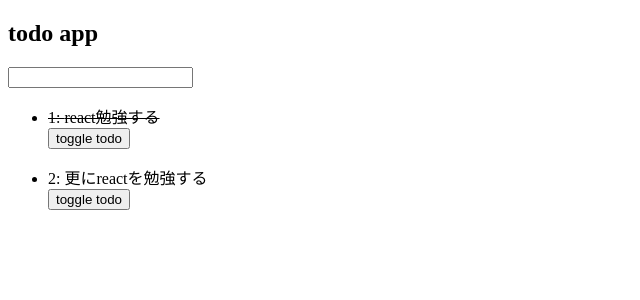
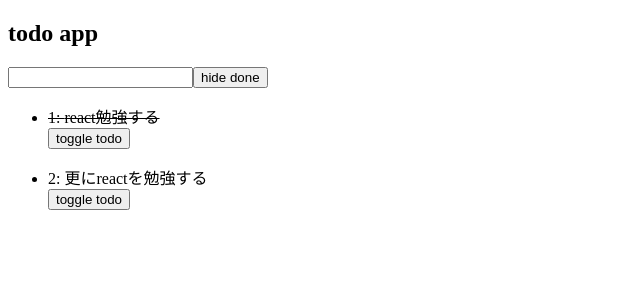
Before and after one commit to knb-wkm/react-study-02, a React (Create React App) app: page / in a window 1280 px wide. Shown: the top 300 px of the page, without its empty margins (0-640 px from the left). Built offline with nearby package versions, Linux system fonts and the light colour scheme.

Commit message:
機能盛れ

```diff
--- a/src/App.js
+++ b/src/App.js
@@ -8,7 +8,8 @@ class App extends Component {
       todos: [
         {id: 1, name: "react勉強する", done: true},
         {id: 2, name: "更にreactを勉強する", done: false}
-      ]
+      ],
+      hideDone: false
     };
   }
 
@@ -41,6 +42,14 @@ class App extends Component {
       this.refs.todoText.value = "";
     };
 
+    const hideDone = () => {
+      this.setState({ hideDone: !this.state.hideDone });
+    };
+
+    const todos = this.state.hideDone
+          ? this.state.todos.filter(todo => todo.done === false)
+          : this.state.todos;
+
     return (
       <div>
         <h2>{title}</h2>
@@ -50,7 +59,9 @@ class App extends Component {
           ref="todoText"
           onKeyPress={(e) => addTodo(e)} />
 
-          {this.state.todos.map(todo => <Todo todo={todo} toggleTodo={toggleTodo} />)}
+          <button onClick={hideDone}>hide done</button>
+
+          {todos.map(todo => <Todo todo={todo} toggleTodo={toggleTodo} />)}
       </div>
     );
   }
```
